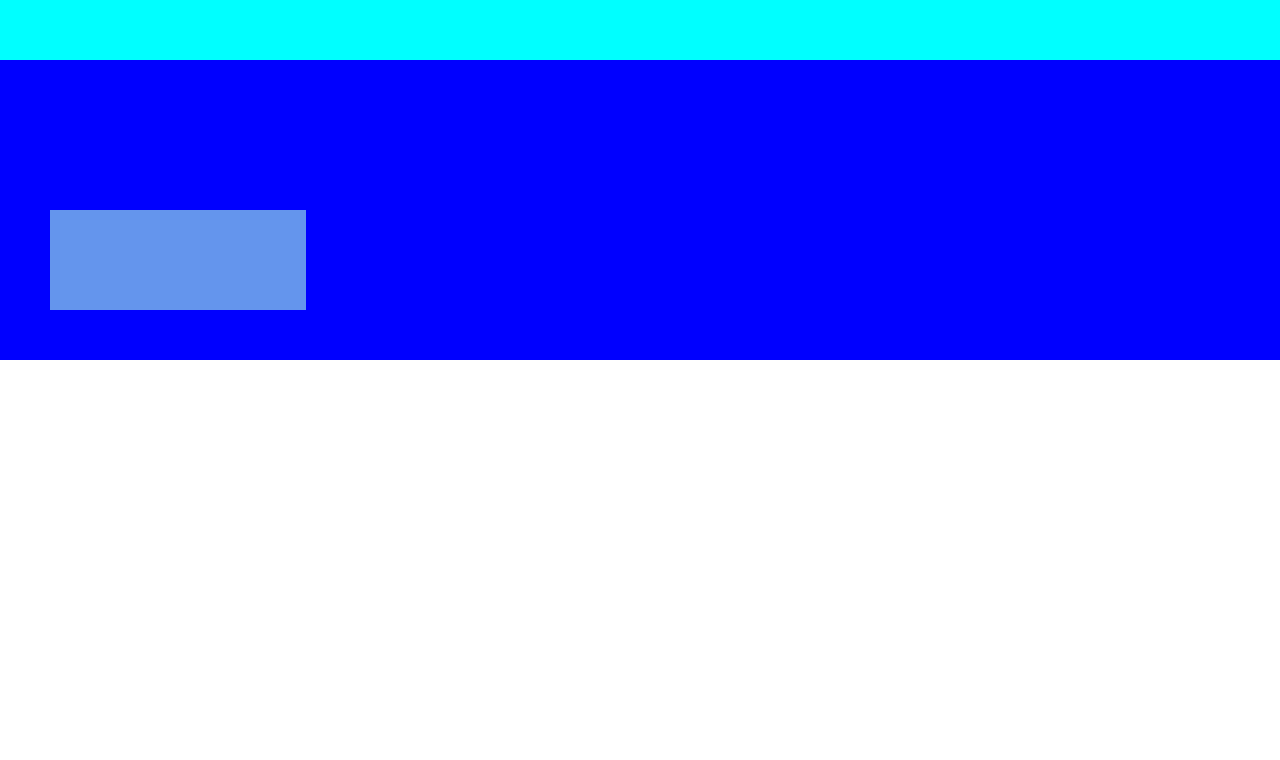
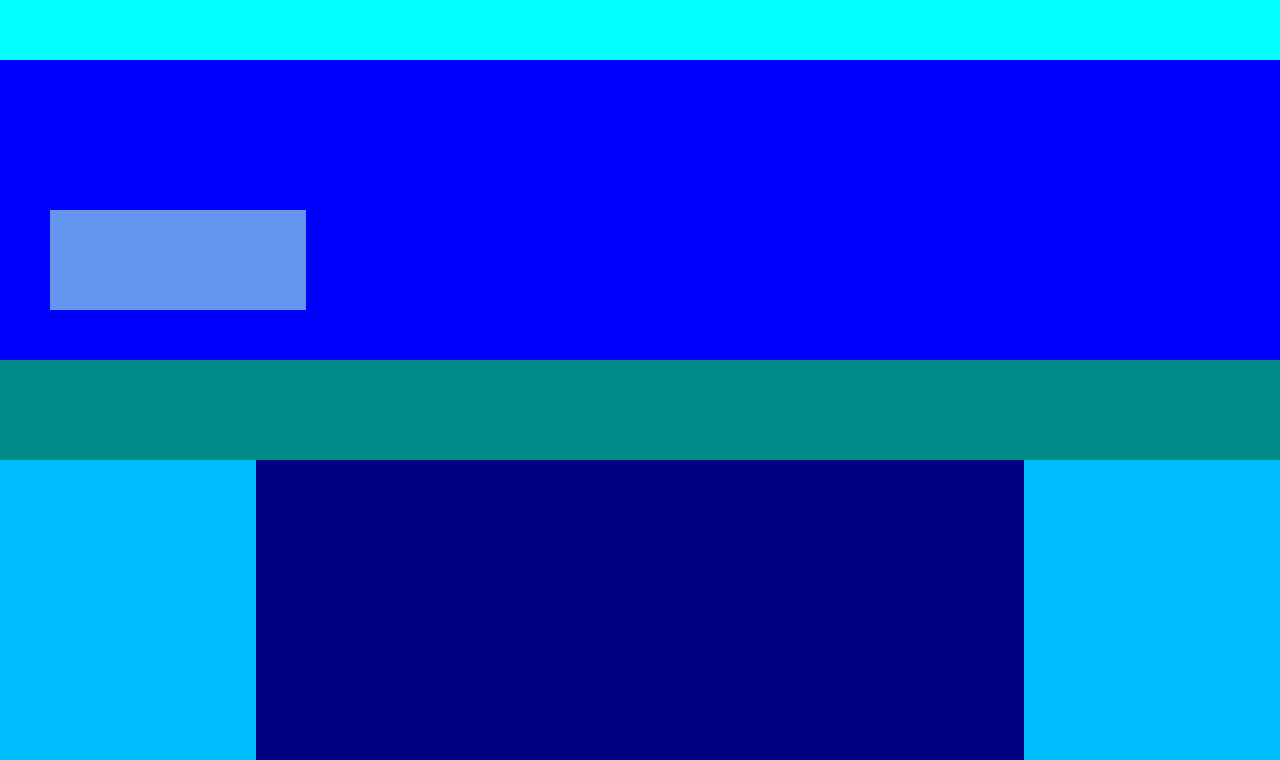
Before and after one commit to Alessandra-N/htmlcss-struttura-wp, a plain HTML site: page index.html in a window 1280 px wide. Shown: the part 140-900 px from the top of the page. Before the commit the page ends 800 px from the top, so only its background shows below. Drawn offline with Linux system fonts and the light colour scheme.

Commit message:
main complete

```diff
--- a/index.html
+++ b/index.html
@@ -13,13 +13,22 @@
 
     <section>
         <div class="main_square clearfix">
-            <div class="floating_titles"></div>
+            <div class="floating_titles float"></div>
+        </div>
+    </section>
+
+    <main>
+
+        <div class="main_titles"></div>
+
+        <div class="columns clearfix">
+            <aside class="float"></aside>
+            <article class="main_article float"></article>
+            <aside class="float"></aside>
         </div>
 
-    </section>
+    </main>
 
-
-    <main></main>
     <footer></footer>
 
 </body>
--- a/style.css
+++ b/style.css
@@ -26,6 +26,32 @@ header {
     background-color: cornflowerblue;
     width: 20%;
     height: 100px;
-    float: left;
     margin: 150px 50px;
 }
+
+.main_titles {
+    background-color: darkcyan ;
+    height: 100px;
+    width: 100%;
+}
+
+aside {
+    height: 300px;
+    width: 20%;
+    background-color: deepskyblue;
+}
+
+.main_article {
+    height: 300px;
+    width: 60%;
+    background-color: navy;
+}
+
+/* Utility */
+.float {
+    float: left
+}
+
+.columns {
+    width: 100%;
+}
```
